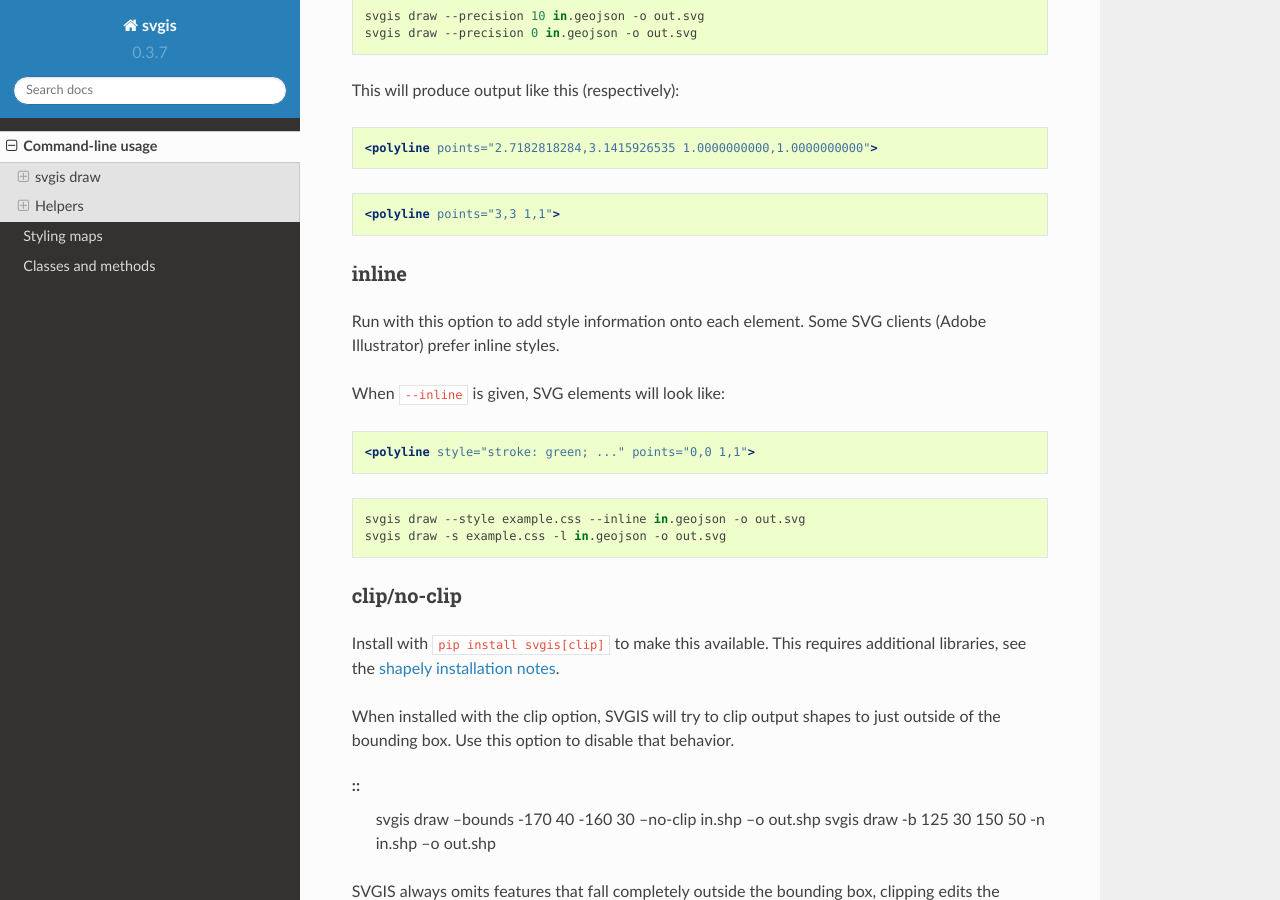
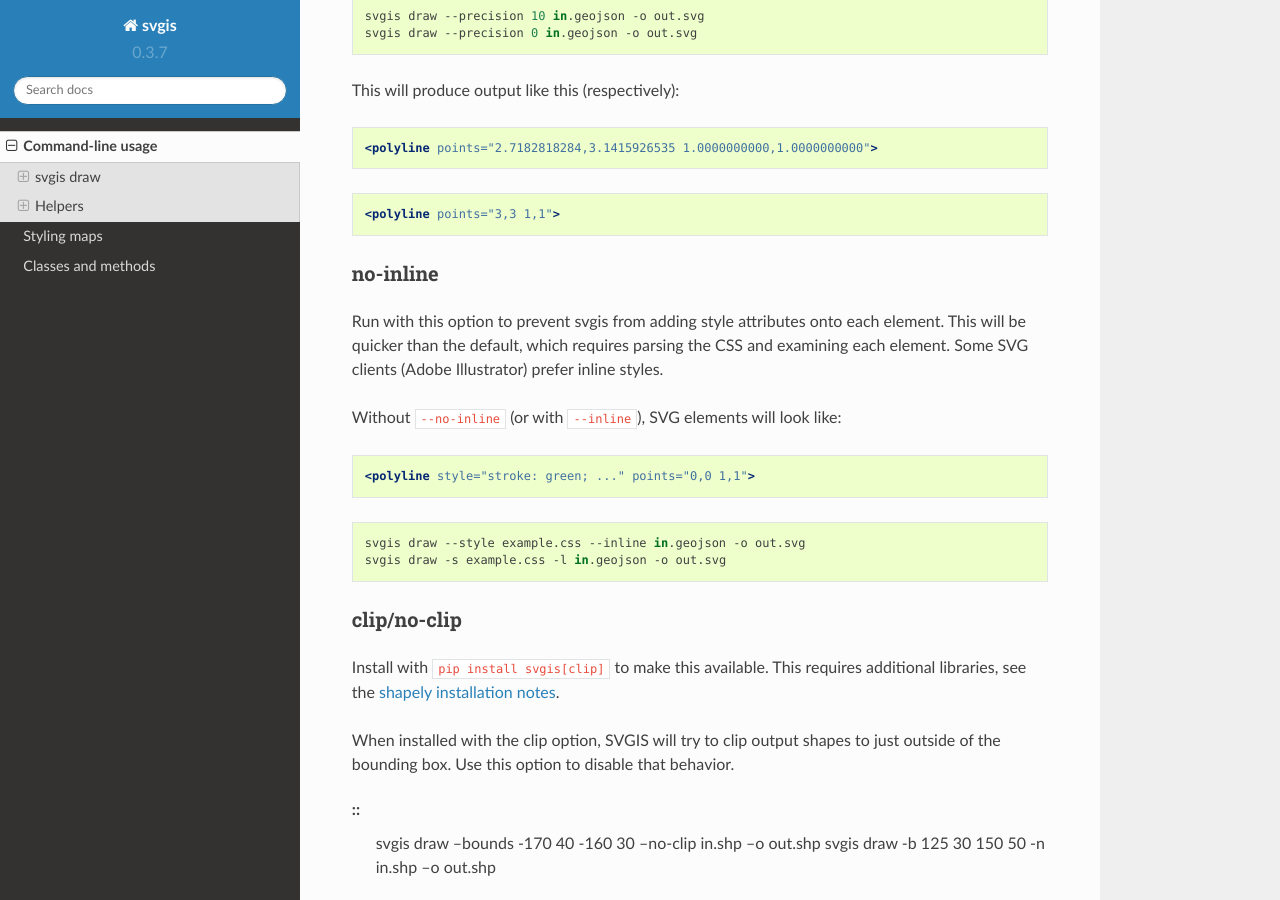
Before and after one commit to fitnr/svgis, a Sphinx documentation site: the page built from docs/cli.rst, in a window 1280 px wide and 900 px high, scrolled down 5320 px. Built offline with Sphinx 7.4.7 and the Read the Docs theme 2.0.0, drawn with Linux system fonts in a browser that asks for light colours; some of the changed text lies outside the part shown.

Commit message:
Make inlined styles default

```diff
--- a/docs/cli.rst
+++ b/docs/cli.rst
@@ -294,13 +294,15 @@ This will produce output like this (respectively):
     <polyline points="3,3 1,1">
 
 
-inline
-^^^^^^
+no-inline
+^^^^^^^^^
 
-Run with this option to add style information onto each element.
-Some SVG clients (Adobe Illustrator) prefer inline styles.
+Run with this option to prevent svgis from adding style attributes
+onto each element. This will be quicker than the default, which
+requires parsing the CSS and examining each element. Some SVG clients
+(Adobe Illustrator) prefer inline styles.
 
-When ``--inline`` is given, SVG elements will look like:
+Without ``--no-inline`` (or with ``--inline``), SVG elements will look like:
 
 .. code:: xml
 
```
Also changed, not shown: other parts of docs/cli.rst (+1 -1 lines), 2 other files.
